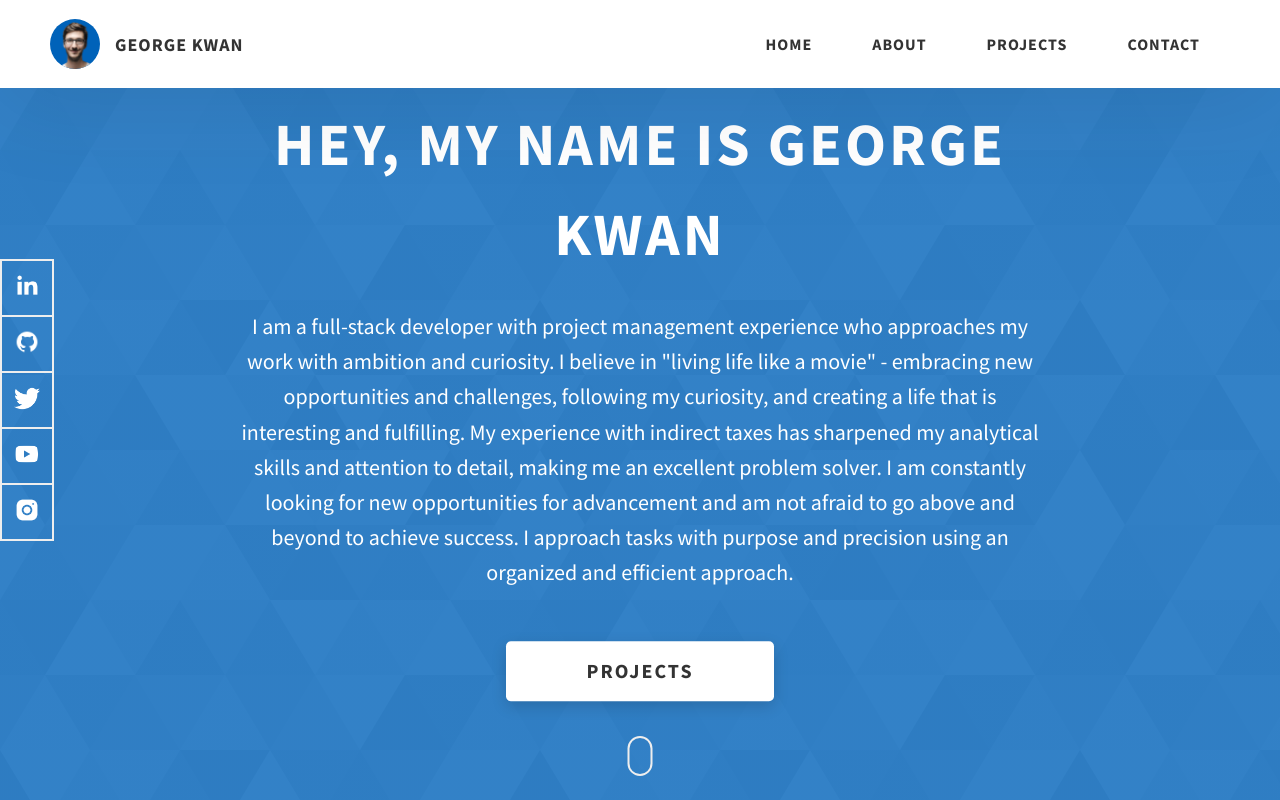
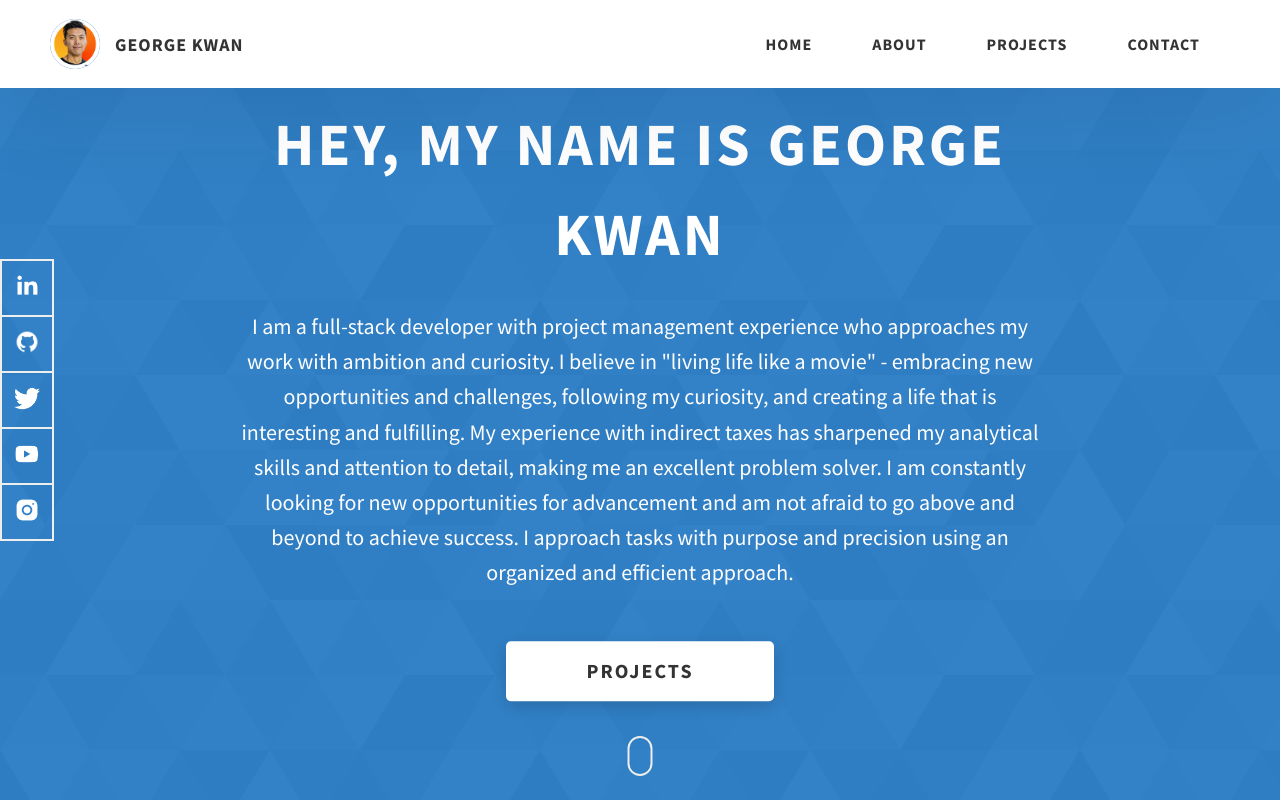
Before and after one commit to georgekwan/georgekwan.github.io, a website: page index.html in a window 1280 px wide. Shown: the top 800 px of the page. Drawn offline with Linux system fonts and the light colour scheme.

Commit message:
feat: change profile picture

```diff
--- a/index.html
+++ b/index.html
@@ -22,7 +22,7 @@
         <div class="header__logo-container">
           <div class="header__logo-img-cont">
             <img
-              src="./assets/png/john-doe.png"
+              src="./assets/png/george-kwan.png"
               alt="Ram Maheshwari Logo Image"
               class="header__logo-img"
             />
```
Also changed, not shown: assets/png/george-kwan.png (added), assets/png/john-doe.png (deleted).
